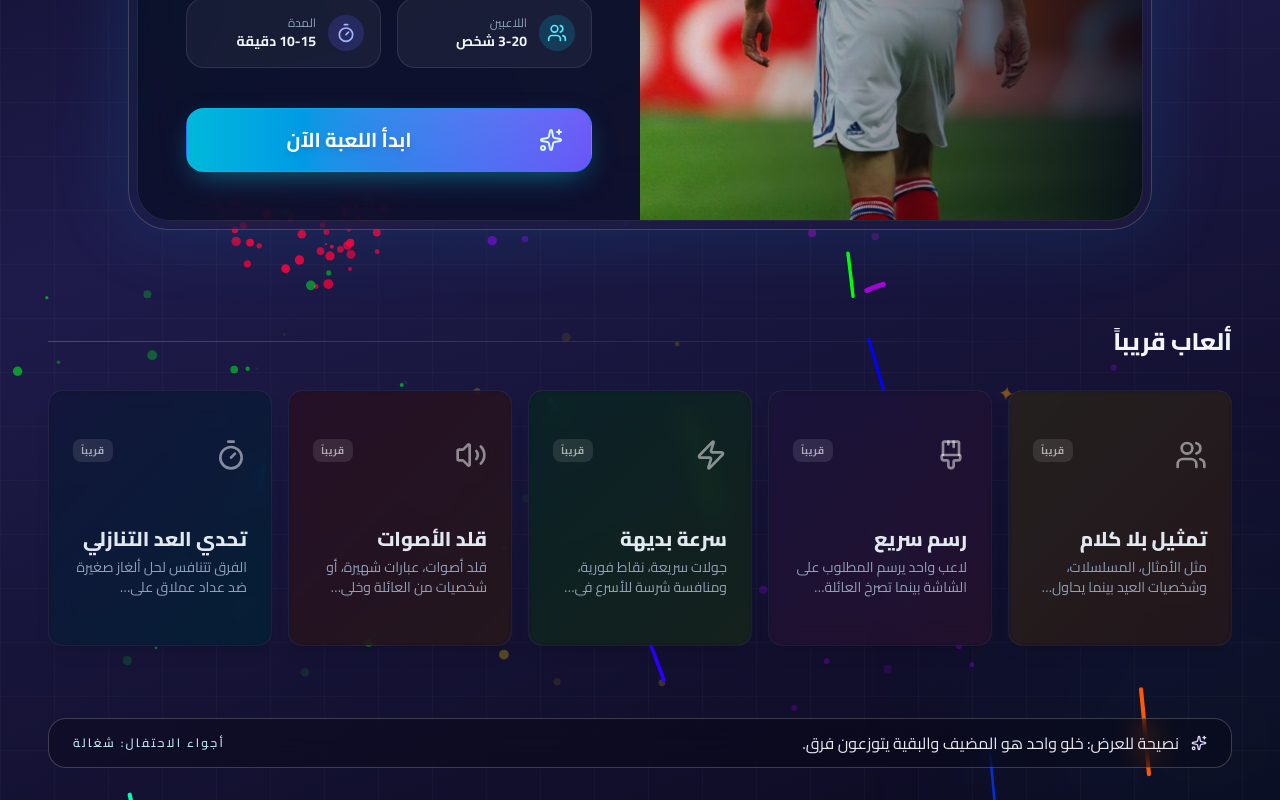
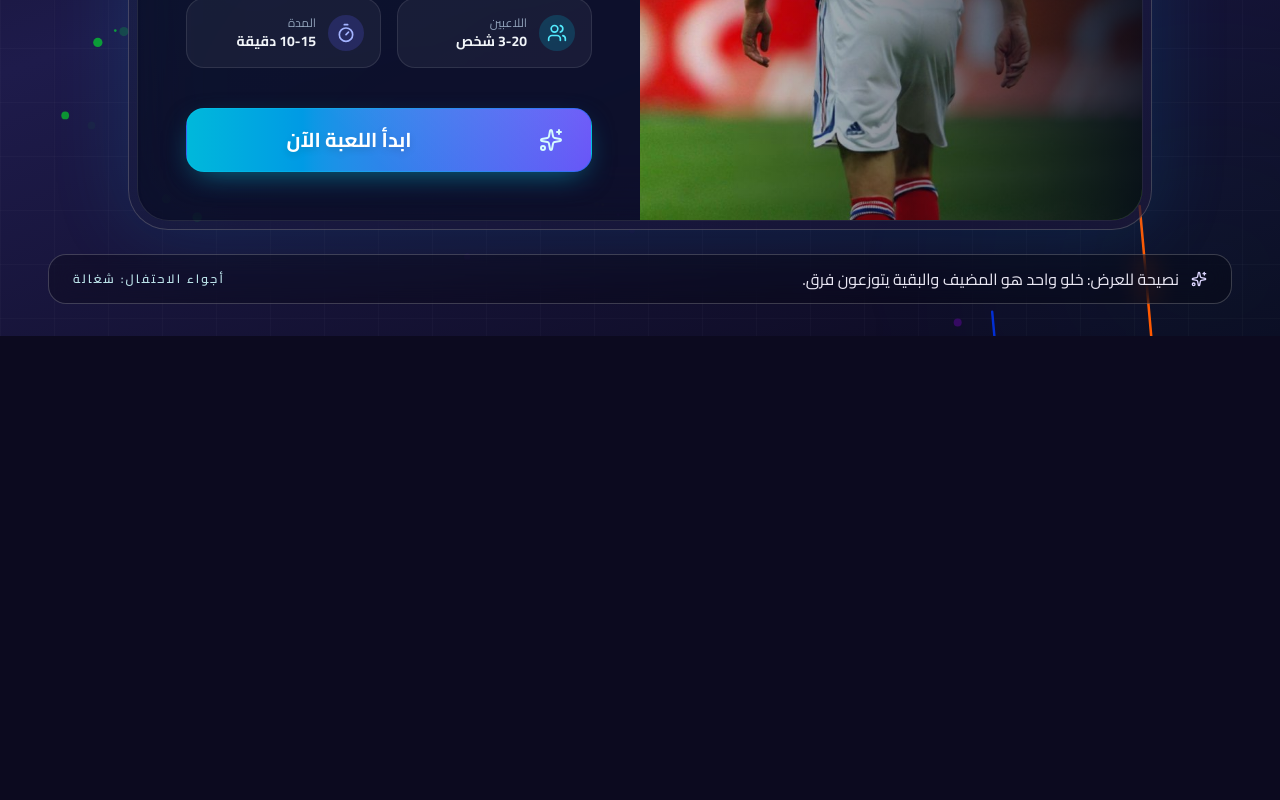
Before and after one commit to Kmatar8/Eid, a Next.js app: page / in a window 1280 px wide. Shown: the part 546-1346 px from the top of the page. After the commit the page ends 882 px from the top, so only its background shows below. Built offline with nearby package versions, Linux system fonts and the light colour scheme.

Commit message:
style: remove coming soon games from landing page

```diff
--- a/app/controller/[roomId]/page-client.tsx
+++ b/app/controller/[roomId]/page-client.tsx
@@ -16,6 +16,10 @@ const CONTROLLER_POLL_BOARD_MS = 850
 const CONTROLLER_POLL_ACTIVE_MS = 280
 const HEARTBEAT_MS = 10000
 const CLOCK_TICK_MS = 300
+const JOIN_CTA_GRADIENT_CLASS =
+  "bg-gradient-to-r from-amber-400 via-pink-400 to-cyan-400 text-slate-950 shadow-[0_12px_30px_rgba(56,189,248,0.32)]"
+const CONTROLLER_ACTION_BUTTON_CLASS = `${JOIN_CTA_GRADIENT_CLASS} rounded-2xl border-0 font-black transition-all hover:brightness-110 active:scale-[0.99] disabled:pointer-events-none disabled:opacity-50 disabled:hover:brightness-100`
+const CONTROLLER_ROUND_ACTION_BUTTON_CLASS = `group relative flex h-full w-full items-center justify-center rounded-full bg-gradient-to-br from-amber-400 via-pink-400 to-cyan-400 shadow-[inset_0_10px_20px_rgba(255,255,255,0.35),inset_0_-10px_20px_rgba(0,0,0,0.5),0_12px_30px_rgba(56,189,248,0.45)] transition-all duration-100 active:translate-y-3 active:scale-[0.98] active:shadow-[inset_0_20px_30px_rgba(0,0,0,0.6),0_0_12px_rgba(56,189,248,0.35)] disabled:pointer-events-none disabled:opacity-50`
 
 type ControllerClientPageProps = {
   roomId: string
@@ -633,7 +637,7 @@ export default function ControllerClientPage({ roomId }: ControllerClientPagePro
                 {isCountdownPhase ? (
                   <div className="mt-3 rounded-2xl border border-amber-300/35 bg-amber-500/12 p-4 text-center">
                     <p className="text-sm text-amber-100">استعد للبازر</p>
-                    <p className="mt-1 text-7xl font-black leading-none text-amber-300 animate-pulse">
+                    <p className="mt-1 text-7xl font-black leading-none text-rose-300 animate-pulse">
                       {countdownSeconds}
                     </p>
                   </div>
@@ -652,13 +656,13 @@ export default function ControllerClientPage({ roomId }: ControllerClientPagePro
                     type="button"
                     disabled={busy}
                     onClick={() => void submitBuzz()}
-                    className="group relative flex h-full w-full items-center justify-center rounded-full bg-gradient-to-b from-red-500 via-red-600 to-red-800 shadow-[inset_0_10px_20px_rgba(255,255,255,0.4),inset_0_-10px_20px_rgba(0,0,0,0.6),0_10px_25px_rgba(225,29,72,0.8)] transition-all duration-100 active:translate-y-3 active:scale-[0.98] active:shadow-[inset_0_20px_30px_rgba(0,0,0,0.7),0_0_10px_rgba(225,29,72,0.4)] disabled:opacity-50 disabled:pointer-events-none"
+                    className={CONTROLLER_ROUND_ACTION_BUTTON_CLASS}
                     style={{ WebkitTapHighlightColor: "transparent", WebkitUserSelect: "none" }}
                   >
                     {/* Top glare for domed 3D plastic effect */}
                     <div className="pointer-events-none absolute left-1/2 top-4 h-[35%] w-[65%] -translate-x-1/2 rounded-[100%] bg-gradient-to-b from-white/40 to-transparent blur-[2px]" />
-                    <span className="relative z-10 -translate-y-1 text-4xl sm:text-6xl font-black uppercase text-white drop-shadow-[0_4px_8px_rgba(0,0,0,0.6)]">
-                      اضغط
+                    <span className="relative z-10 -translate-y-1 text-4xl sm:text-6xl font-black uppercase text-slate-950 drop-shadow-[0_2px_4px_rgba(255,255,255,0.45)]">
+                      جاوب
                     </span>
                   </button>
                 </div>
@@ -680,10 +684,9 @@ export default function ControllerClientPage({ roomId }: ControllerClientPagePro
                           <Button
                             key={option}
                             type="button"
-                            variant="outline"
                             disabled={!canAnswer || busy}
                             onClick={() => void submitAnswer(option)}
-                            className={`h-auto min-h-14 justify-start rounded-2xl border-2 px-4 py-3 text-right text-base font-semibold transition hover:scale-[1.01] ${activeTone.border} ${activeTone.bg}`}
+                            className={`${CONTROLLER_ACTION_BUTTON_CLASS} h-auto min-h-14 justify-start px-4 py-3 text-right text-base`}
                           >
                             <span className="inline-flex h-7 w-7 items-center justify-center rounded-full bg-black/25 text-sm font-black">
                               {option}
--- a/app/host/page.tsx
+++ b/app/host/page.tsx
@@ -29,6 +29,10 @@ const HOST_POLL_ACTIVE_MS = 260
 const CLOCK_TICK_MS = 300
 const HOST_HEARTBEAT_MS = 10000
 const OPTION_LETTERS = ["A", "B", "C", "D"] as const
+const JOIN_CTA_GRADIENT_CLASS =
+  "bg-gradient-to-r from-amber-400 via-pink-400 to-cyan-400 text-slate-950 shadow-[0_12px_30px_rgba(56,189,248,0.32)]"
+const HOST_ACTION_BUTTON_CLASS = `${JOIN_CTA_GRADIENT_CLASS} rounded-xl font-black transition-all hover:brightness-110 active:scale-[0.99] disabled:cursor-not-allowed disabled:opacity-55 disabled:hover:brightness-100`
+const HOST_ICON_BUTTON_CLASS = `flex h-11 w-11 items-center justify-center rounded-full ${JOIN_CTA_GRADIENT_CLASS} transition hover:scale-105 hover:brightness-110 active:scale-95 disabled:cursor-not-allowed disabled:opacity-55 disabled:hover:scale-100 disabled:hover:brightness-100`
 
 type FeedbackType = "correct" | "wrong" | null
 type HostStage = "lobby" | "overview" | "trivia" | "celebration" | "paused"
@@ -1097,7 +1101,7 @@ export default function HostStagePage() {
                             size="sm"
                             disabled={Boolean(busyAction) || isSaving || !canManageTeams}
                             onClick={() => void handleRenameTeam(team.teamId)}
-                            className="h-10 rounded-lg bg-white/15 px-3 text-xs font-bold hover:bg-white/25"
+                            className={`${HOST_ACTION_BUTTON_CLASS} h-10 rounded-lg px-3 text-xs`}
                           >
                             {isSaving ? "جارٍ الحفظ..." : "حفظ"}
                           </Button>
@@ -1110,7 +1114,7 @@ export default function HostStagePage() {
 
               <Button
                 type="button"
-                className="mt-5 w-full rounded-xl bg-gradient-to-r from-amber-400 via-pink-400 to-cyan-400 text-lg font-black text-slate-950 shadow-[0_12px_30px_rgba(56,189,248,0.32)]"
+                className={`${HOST_ACTION_BUTTON_CLASS} mt-5 w-full text-lg`}
                 disabled={Boolean(busyAction) || !canStartSession}
                 onClick={() => void handleStartSession()}
               >
@@ -1159,7 +1163,7 @@ export default function HostStagePage() {
                         <button
                           type="button"
                           disabled={Boolean(busyAction) || !canManageTeams}
-                          className="flex-1 rounded-lg border border-pink-300/40 bg-pink-500/20 px-2 py-1 text-xs font-semibold text-pink-100 hover:bg-pink-500/30"
+                          className={`${HOST_ACTION_BUTTON_CLASS} flex-1 rounded-lg px-2 py-1 text-xs`}
                           onClick={() => void assignPlayer(player.playerId, "team_a")}
                         >
                           Team A
@@ -1167,7 +1171,7 @@ export default function HostStagePage() {
                         <button
                           type="button"
                           disabled={Boolean(busyAction) || !canManageTeams}
-                          className="flex-1 rounded-lg border border-cyan-300/40 bg-cyan-500/20 px-2 py-1 text-xs font-semibold text-cyan-100 hover:bg-cyan-500/30"
+                          className={`${HOST_ACTION_BUTTON_CLASS} flex-1 rounded-lg px-2 py-1 text-xs`}
                           onClick={() => void assignPlayer(player.playerId, "team_b")}
                         >
                           Team B
@@ -1266,7 +1270,7 @@ export default function HostStagePage() {
             <div className="mt-6 flex flex-wrap gap-3">
               <Button
                 type="button"
-                className="rounded-xl bg-gradient-to-r from-amber-400 via-pink-400 to-cyan-400 px-8 text-lg font-black text-slate-950 shadow-[0_12px_30px_rgba(56,189,248,0.32)]"
+                className={`${HOST_ACTION_BUTTON_CLASS} px-8 text-lg`}
                 disabled={Boolean(busyAction) || !canStartTrivia}
                 onClick={() => setShowTriviaRulesModal(true)}
               >
@@ -1274,7 +1278,7 @@ export default function HostStagePage() {
               </Button>
               <Button
                 type="button"
-                variant="outline"
+                className={`${HOST_ACTION_BUTTON_CLASS} px-8 text-lg`}
                 disabled={Boolean(busyAction) || !canEndSession}
                 onClick={() => void handleEndSession()}
               >
@@ -1295,7 +1299,7 @@ export default function HostStagePage() {
             <div className="mt-6 flex flex-wrap justify-center gap-3">
               <Button
                 type="button"
-                className="rounded-xl bg-gradient-to-r from-amber-400 via-pink-400 to-cyan-400 px-8 text-lg font-black text-slate-950 shadow-[0_12px_30px_rgba(56,189,248,0.32)]"
+                className={`${HOST_ACTION_BUTTON_CLASS} px-8 text-lg`}
                 disabled={Boolean(busyAction) || !canResumeSession}
                 onClick={() => void handleResumeSession()}
               >
@@ -1303,7 +1307,7 @@ export default function HostStagePage() {
               </Button>
               <Button
                 type="button"
-                variant="outline"
+                className={`${HOST_ACTION_BUTTON_CLASS} px-8 text-lg`}
                 disabled={Boolean(busyAction) || !canEndSession}
                 onClick={() => void handleEndSession()}
               >
@@ -1372,7 +1376,7 @@ export default function HostStagePage() {
                   {selectedClue && (
                     <Button
                       onClick={() => setShowQuestionModal(true)}
-                      className="rounded-xl bg-violet-600 hover:bg-violet-700 font-bold"
+                      className={`${HOST_ACTION_BUTTON_CLASS} px-4`}
                     >
                       عرض السؤال الحالي
                     </Button>
@@ -1434,10 +1438,9 @@ export default function HostStagePage() {
                     {/* Modal Header/Close */}
                     <div className="absolute right-6 top-6 flex gap-3">
                       <Button
-                        variant="ghost"
                         size="icon"
                         onClick={() => void handleQuestionModalExit()}
-                        className="rounded-full bg-white/5 hover:bg-white/10"
+                        className={`${HOST_ACTION_BUTTON_CLASS} rounded-full`}
                       >
                         <X className="size-6" />
                       </Button>
@@ -1467,8 +1470,7 @@ export default function HostStagePage() {
                                     </div>
                                     <Button
                                       type="button"
-                                      variant="secondary"
-                                      className="h-full min-h-[6rem] rounded-2xl px-7 py-5 text-lg font-black"
+                                      className={`${HOST_ACTION_BUTTON_CLASS} h-full min-h-[6rem] rounded-2xl px-7 py-5 text-lg`}
                                       disabled={Boolean(busyAction) || !canSelectAnotherResponder}
                                       onClick={() => void handleSelectAnotherResponder()}
                                     >
@@ -1590,7 +1592,7 @@ export default function HostStagePage() {
                         <div className="pt-6">
                           <Button
                             type="button"
-                            className="h-20 w-full rounded-3xl bg-gradient-to-r from-violet-600 to-fuchsia-600 text-2xl font-bold shadow-xl hover:scale-[1.01] transition-all"
+                            className={`${HOST_ACTION_BUTTON_CLASS} h-20 w-full rounded-3xl text-2xl`}
                             disabled={Boolean(busyAction) || !canAdvanceFromQuestionModal}
                             onClick={() => void handleQuestionModalExit()}
                           >
@@ -1636,7 +1638,7 @@ export default function HostStagePage() {
             <div className="mt-6 flex flex-wrap justify-center gap-3">
               <Button
                 type="button"
-                className="rounded-xl bg-gradient-to-r from-amber-400 via-pink-400 to-cyan-400 px-8 text-lg font-black text-slate-950 shadow-[0_12px_30px_rgba(56,189,248,0.32)]"
+                className={`${HOST_ACTION_BUTTON_CLASS} px-8 text-lg`}
                 disabled={Boolean(busyAction) || !canStartTrivia}
                 onClick={() => setShowTriviaRulesModal(true)}
               >
@@ -1644,7 +1646,7 @@ export default function HostStagePage() {
               </Button>
               <Button
                 type="button"
-                variant="outline"
+                className={`${HOST_ACTION_BUTTON_CLASS} px-8 text-lg`}
                 disabled={Boolean(busyAction) || !canEndSession}
                 onClick={() => void handleEndSession()}
               >
@@ -1665,7 +1667,7 @@ export default function HostStagePage() {
                 aria-label="إنهاء الفعالية"
                 title="إنهاء الفعالية"
                 disabled={Boolean(busyAction) || !canEndSession}
-                className="flex h-11 w-11 items-center justify-center rounded-full border border-red-300/35 bg-red-500/22 text-red-100 shadow-lg transition hover:scale-105 hover:bg-red-500/34 active:scale-95 disabled:cursor-not-allowed disabled:opacity-60 disabled:hover:scale-100 disabled:hover:bg-red-500/22"
+                className={HOST_ICON_BUTTON_CLASS}
               >
                 <Power className="size-5" />
               </button>
@@ -1681,7 +1683,7 @@ export default function HostStagePage() {
               onClick={handleLogout}
               aria-label="تسجيل الخروج"
               title="تسجيل الخروج"
-              className="flex h-11 w-11 items-center justify-center rounded-full border border-white/25 bg-white/12 text-slate-100 shadow-lg transition hover:scale-105 hover:bg-white/20 active:scale-95"
+              className={HOST_ICON_BUTTON_CLASS}
             >
               <LogOut className="size-5" />
             </button>
@@ -1724,12 +1726,12 @@ export default function HostStagePage() {
               </ul>
 
               <div className="mt-6 flex flex-wrap justify-end gap-3">
-                <Button type="button" variant="outline" onClick={() => setShowTriviaRulesModal(false)}>
+                <Button type="button" className={`${HOST_ACTION_BUTTON_CLASS} px-6`} onClick={() => setShowTriviaRulesModal(false)}>
                   إلغاء
                 </Button>
                 <Button
                   type="button"
-                  className="rounded-xl bg-gradient-to-r from-amber-400 via-pink-400 to-cyan-400 px-6 font-black text-slate-950"
+                  className={`${HOST_ACTION_BUTTON_CLASS} px-6`}
                   disabled={Boolean(busyAction) || !canStartTrivia}
                   onClick={() => void handleStartTriviaFromModal()}
                 >
--- a/app/page.tsx
+++ b/app/page.tsx
@@ -404,47 +404,7 @@ export default function Home() {
           </div>
         </motion.section>
 
-        {/* Coming Soon Section */}
-        <section className="mt-24 mb-12">
-          <div className="flex items-center gap-4 mb-8">
-            <h3 className="text-2xl font-black text-slate-100 font-cairo">ألعاب قريباً</h3>
-            <div className="h-px flex-1 bg-gradient-to-r from-white/20 to-transparent" />
-          </div>
 
-          <div className="grid grid-cols-1 gap-4 sm:grid-cols-2 lg:grid-cols-3 xl:grid-cols-5">
-            {games.filter(g => g.id !== TRIVIA_GAME_ID).map((game, index) => {
-              return (
-                <motion.div
-                  key={game.id}
-                  className="text-right"
-                  initial={{ opacity: 0, scale: 0.95 }}
-                  animate={{ opacity: 1, scale: 1 }}
-                  whileHover={{ y: -5 }}
-                  transition={{ delay: 0.4 + index * 0.05, duration: 0.4 }}
-                >
-                  <Card
-                    className="relative h-[16rem] overflow-hidden border border-white/5 bg-slate-900/30 text-foreground backdrop-blur-md shadow-lg"
-                  >
-                    <div className="absolute inset-0 opacity-20 transition-opacity duration-300 group-hover:opacity-40" style={{ backgroundImage: game.gradient }} />
-                    <div className="absolute inset-0 bg-slate-950/60 backdrop-blur-[2px]" />
-
-                    <div className="relative h-full flex flex-col p-6 z-10">
-                      <div className="flex justify-between items-start mb-4">
-                        <game.icon className="size-8 text-white/50" />
-                        <span className="px-2 py-1 rounded-md bg-white/10 text-[10px] font-bold tracking-wider uppercase text-white/60">قريباً</span>
-                      </div>
-
-                      <div className="mt-auto">
-                        <h4 className="font-cairo font-black text-xl text-slate-200 mb-1">{game.title}</h4>
-                        <p className="text-slate-400 text-sm font-cairo line-clamp-2">{game.description}</p>
-                      </div>
-                    </div>
-                  </Card>
-                </motion.div>
-              )
-            })}
-          </div>
-        </section>
 
         <motion.footer
           initial={{ opacity: 0, y: 18 }}
```
Also changed, not shown: 1 other file (tests, documents, lock files or other folders).
